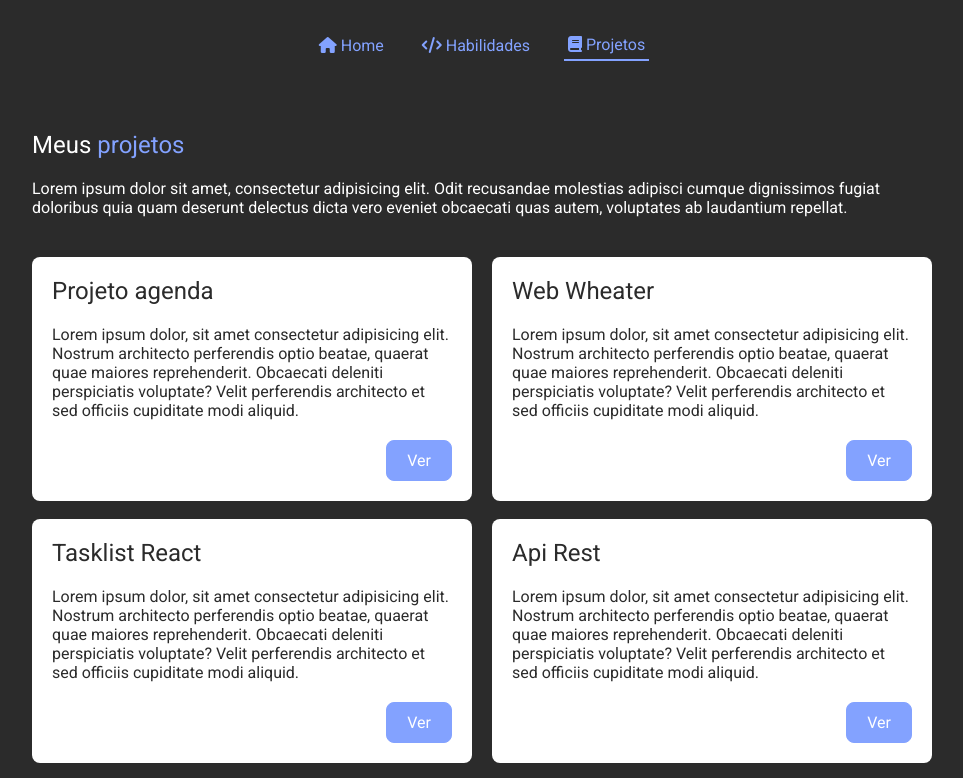
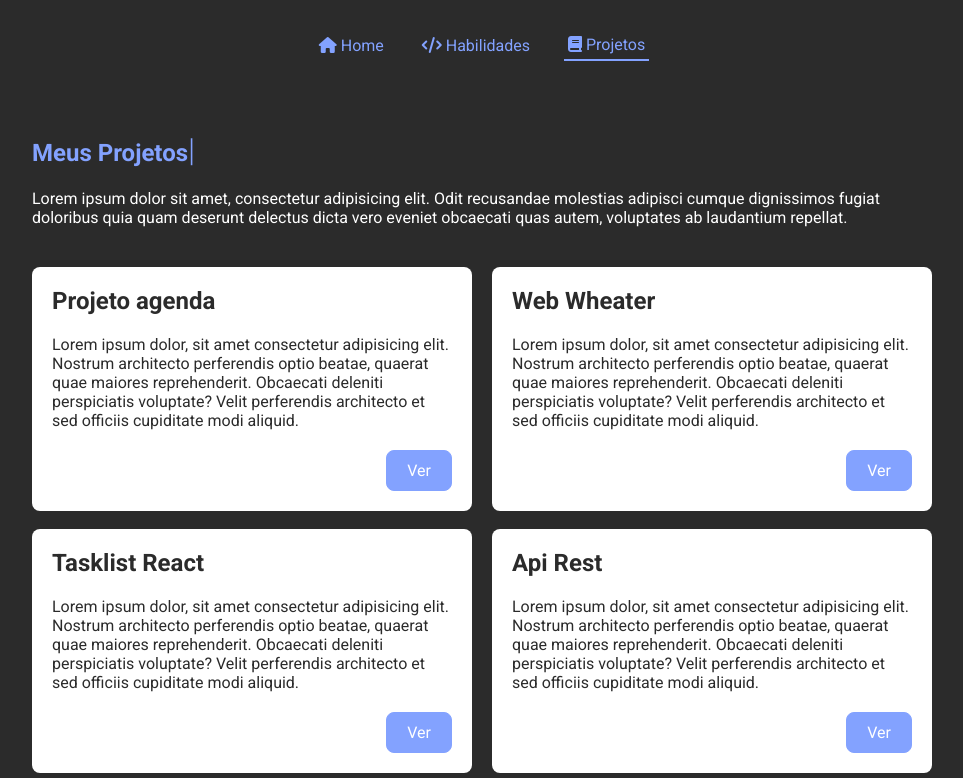
Before and after one commit to gabrielalves07/portifolio, a plain HTML site: page projetos.html in a window 1280 px wide. Shown: the top 778 px of the page, without its empty margins (158-1121 px from the left). Drawn offline with Linux system fonts and the light colour scheme.

Commit message:
finishing the project

```diff
--- a/projetos.html
+++ b/projetos.html
@@ -21,7 +21,7 @@
     </header>
     <main>
         <section>
-            <h1>Meus <span>projetos</span></h1>
+            <h1 class="h-projects"></h1>
             <p style="margin-bottom: 20px;">Lorem ipsum dolor sit amet, consectetur adipisicing elit. Odit recusandae molestias adipisci cumque dignissimos fugiat doloribus quia quam deserunt delectus dicta vero eveniet obcaecati quas autem, voluptates ab laudantium repellat.</p>
 
             <div class="cards">
@@ -139,5 +139,7 @@
             <small>Desenvolvido por Gabriel Alves</small>
         </div>
     </footer>
+
+    <script src="./src/scripts/projects.js"></script>
 </body>
 </html>
--- a/src/css/prejects.css
+++ b/src/css/prejects.css
@@ -66,8 +66,30 @@ section {
     max-width: 900px;
 }
 
-h1 > span {
+h1 {
+    font-weight: 700;
     color: var(--primary-color);
+}
+
+.h-projects::after {
+    content: "|";
+    animation: blink 0.65s infinite;
+    font-weight: 300;
+    font-size: 2rem;
+}
+
+@keyframes blink {
+    0% {
+        opacity: 0;
+    }
+
+    50% {
+        opacity: 1;
+    }
+
+    100% {
+        opacity: 0s;
+    }
 }
 
 .cards {
--- /dev/null
+++ b/src/scripts/projects.js
@@ -0,0 +1,13 @@
+let query = document.querySelector('.h-projects');
+let text = 'Meus Projetos';
+
+let count = 0;
+function writeText() {
+    if(count < text.length) {
+        query.textContent += text.charAt(count);
+        count++;
+        setTimeout(writeText, 220);
+    }
+}
+
+writeText();
```
Also changed, not shown: habilidades.html (+3 -1 lines), index.html (+3 -1 lines), src/css/style.css (+20 -3 lines), src/scripts/index.js (added, +13 -0 lines), src/scripts/skills.js (added, +13 -0 lines), src/images/bg-code.png (deleted).
